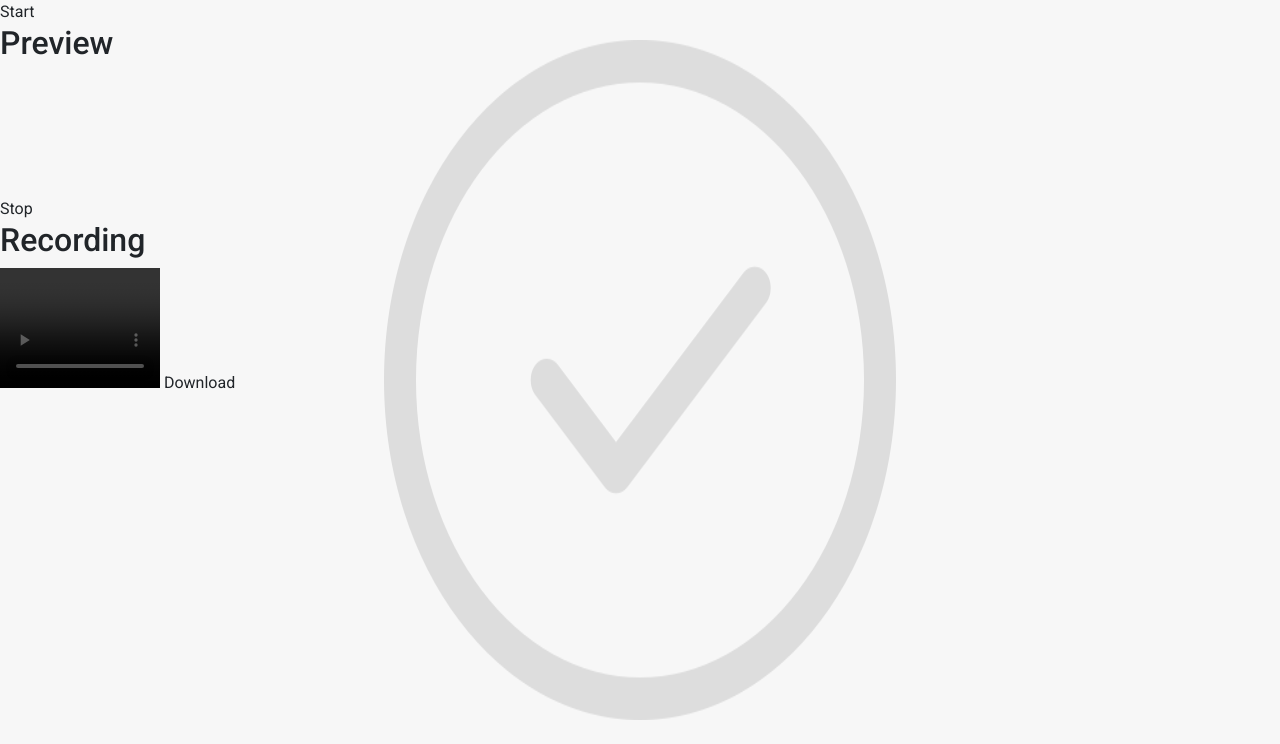
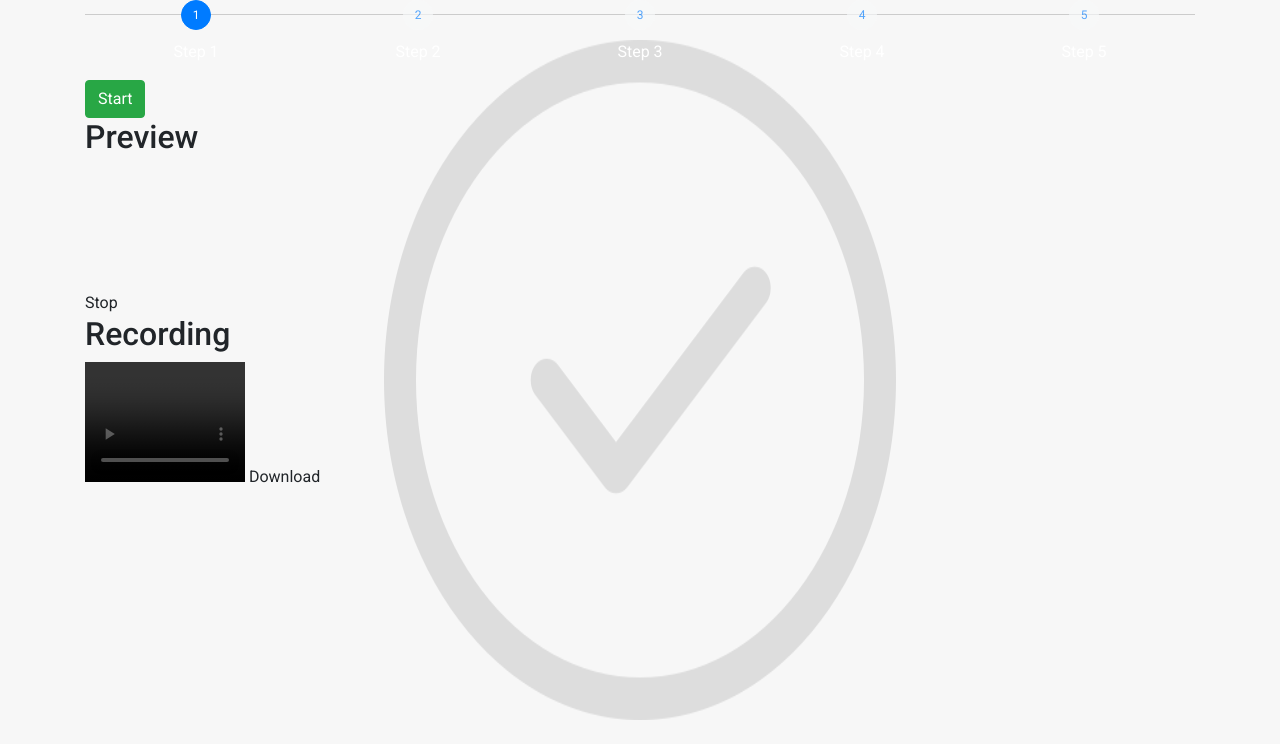
Before and after one commit to Chiraayupm/ekyc, a Django app: page /video/ in a window 1280 px wide. Shown: the part 56-800 px from the top of the page. Run offline with Django 3.2, Linux system fonts and the light colour scheme; some libraries are stand-ins or nearby versions.

Commit message:
add styling to video.html

```diff
--- a/ekyc/templates/video.html
+++ b/ekyc/templates/video.html
@@ -1,9 +1,45 @@
 {% extends 'base.html' %} {% load static %} {% block content %}
 
 <form action="" id="myForm" enctype="multipart/form-data">
+
+
     {% csrf_token %}
+
+<div class="container">
+    <div class="stepwizard">
+    <div class="stepwizard-row setup-panel">
+        <div class="stepwizard-step">
+
+            <!-- add disabled afterwards -->
+
+            <a href="" type="button" class="btn btn-primary btn-circle">1</a>
+            <p class="step">Step 1</p>
+        </div>
+        <div class="stepwizard-step">
+            <a href="" type="button" class="btn btn-default btn-circle disabled bg-light">2</a>
+            <p class="step">Step 2</p>
+        </div>
+        <div class="stepwizard-step">
+            <a href="" type="button" class="btn btn-default btn-circle disabled bg-light">3</a>
+            <p class="step">Step 3</p>
+        </div>
+
+        <div class="stepwizard-step">
+            <a href="" type="button" class="btn btn-default btn-circle disabled bg-light">4</a>
+            <p class="step">Step 4</p>
+        </div>
+
+        <div class="stepwizard-step">
+            <a href="" type="button" class="btn btn-default btn-circle disabled bg-light">5</a>
+            <p class="step">Step 5</p>
+        </div>
+
+    </div>
+</div>
+
+
   <div class="left">
-    <div id="startButton" class="button">Start</div>
+    <div id="startButton" class="button btn btn-success">Start</div>
     <h2>Preview</h2>
     <video id="preview" width="160" height="120" autoplay muted></video>
   </div>
@@ -24,7 +60,7 @@
   let downloadButton = document.getElementById("downloadButton");
   let logElement = document.getElementById("log");
   let myForm = document.getElementById("myForm");
-  let recordingTimeMS = 5000;
+  let recordingTimeMS = 10000;
   let recordedBlob;
 
   function log(msg) {
@@ -76,7 +112,7 @@
         })
         .then(() => startRecording(preview.captureStream(), recordingTimeMS))
         .then((recordedChunks) => {
-          recordedBlob = new Blob(recordedChunks, { type: "video/webm" });
+          recordedBlob = new Blob(recordedChunks, { type: "video/mp4" });
           console.log(recordedBlob);
           recording.src = URL.createObjectURL(recordedBlob);
 
@@ -114,7 +150,6 @@
     fetch(endpt, {
       method: "POST",
       body: formData,
-      headers: new Headers({'content-type': 'video/webm'}),
     }).catch(log);
   });
 </script>
```
